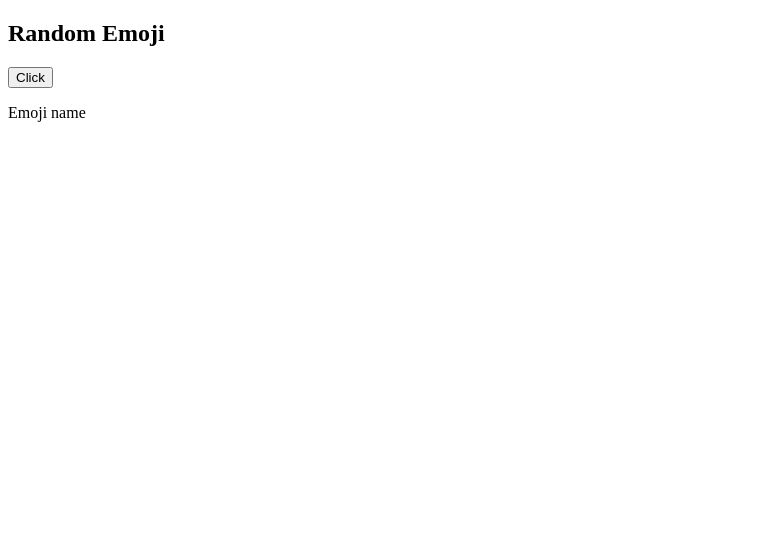
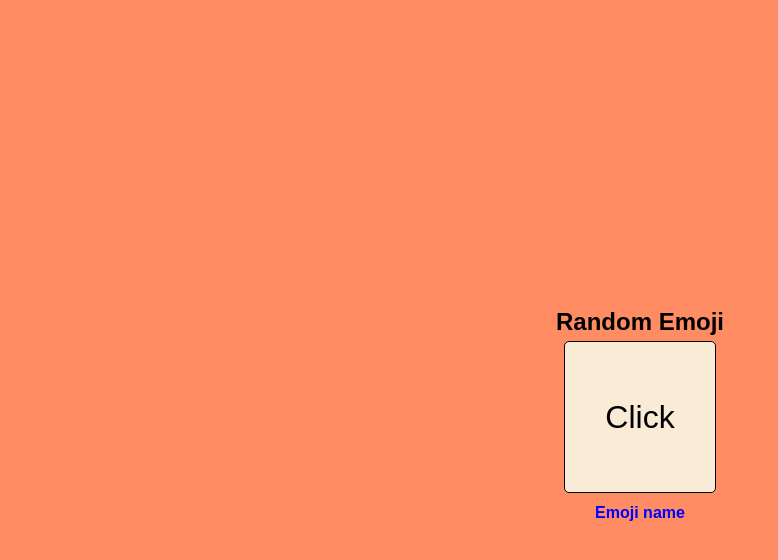
Before and after one commit to lugard1/random-emoji, a plain HTML site: page index.html in a window 1280 px wide. Shown: the whole page, without its empty margins (0-778 px from the left). Drawn offline with Linux system fonts and the light colour scheme.

Commit message:
Update style.css and add index.js file

```diff
--- a/index.html
+++ b/index.html
@@ -7,10 +7,10 @@
     <title>Random Emoji</title>
   </head>
   <body>
-    <h2>Random Emoji</h2>
-    <div>
-      <button>Click</button>
-      <p>Emoji name</p>
+    <h2 class="header">Random Emoji</h2>
+    <div id="emoji-container" class="emoji-container">
+      <button id="btn" class="btn">Click</button>
+      <p class="emoji-name">Emoji name</p>
     </div>
   </body>
 </html>
--- a/style.css
+++ b/style.css
@@ -0,0 +1,60 @@
+* {
+  margin: 0;
+  padding: 0;
+  font-family: Arial, Helvetica, sans-serif;
+}
+
+body {
+  display: flex;
+  width: 100%;
+  flex-direction: column;
+  justify-content: center;
+  align-items: center;
+  height: 100vh;
+  background-color: rgba(255, 68, 0, 0.61);
+}
+
+.header {
+  font-weight: 700;
+  margin-bottom: 5px;
+}
+
+.emoji-container {
+  min-width: 150px;
+  min-height: 150px;
+  border: solid 1px;
+  border-radius: 5px;
+  position: relative;
+  background-color: antiquewhite;
+
+}
+
+.emoji-container .btn {
+  position: absolute;
+  top: 50%;
+  left: 50%;
+  transform: translate(-50%, -50%);
+  font-size: 32px;
+  outline: none;
+  border: none;
+  background: transparent;
+  cursor: pointer;
+}
+
+.emoji-name {
+  /* position: relative;
+  top: 110%;
+  left: 73%;
+  transform: translate(-50%, -50%);
+  color: blue; */
+
+  position: absolute;
+  bottom: -30px;
+  left: 50%;
+  transform: translateX(-50%);
+  color: blue;
+  font-size: 16px;
+  font-weight: bold;
+  text-align: center;
+  width: 100%;
+}
```
Also changed, not shown: index.js (added).
